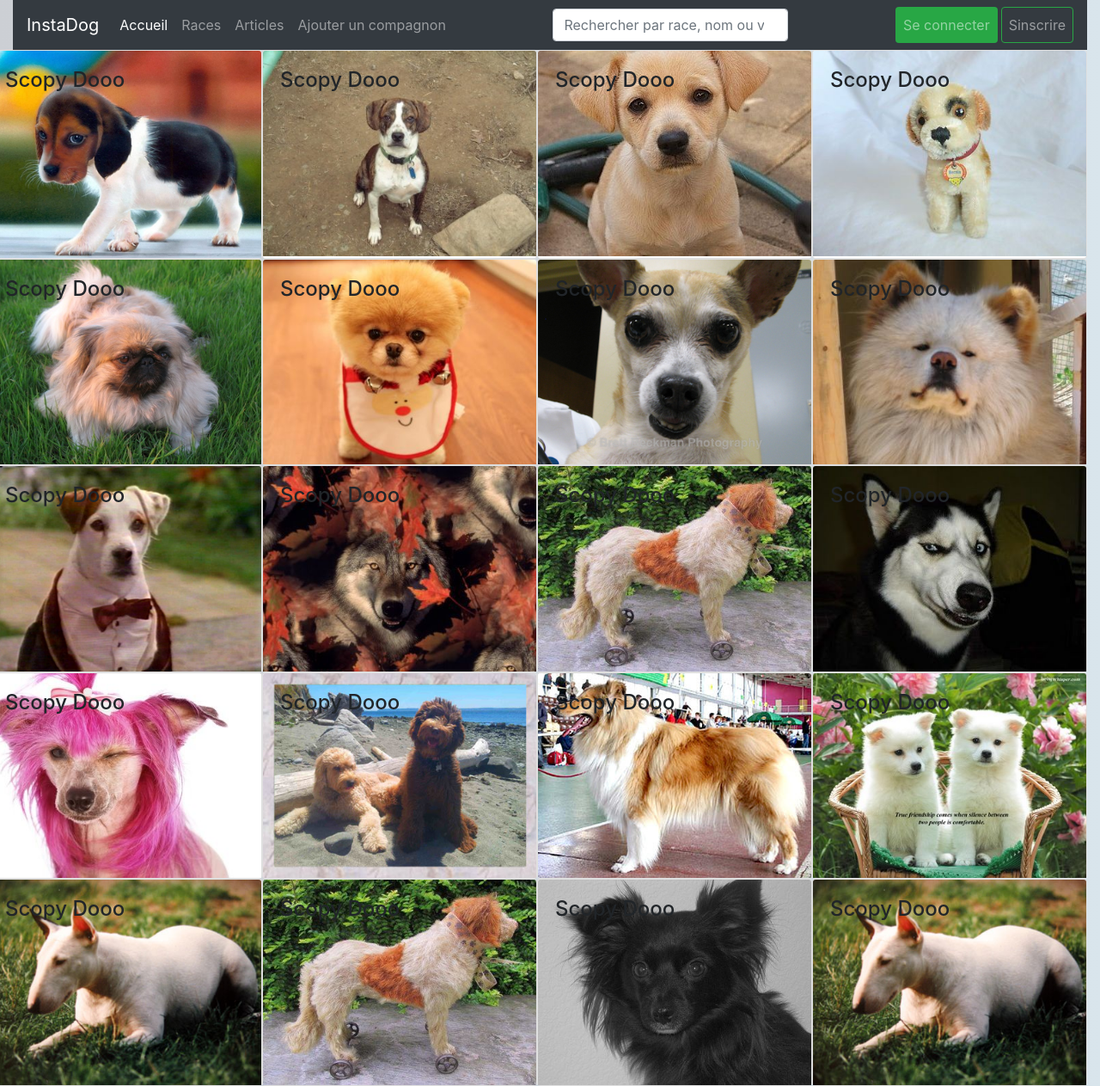
After one commit to Anjuide/InstaDog, a PHP site: page /login-old.php in a window 1280 px wide. The commit adds this page. Shown: the whole page at 86% size. Run offline with PHP 8.4, Linux system fonts and the light colour scheme; some libraries are stand-ins or nearby versions.

Commit message:
Travail mercredi matin

```diff
--- a/header.php
+++ b/header.php
@@ -2,14 +2,16 @@
 <html lang="fr">
 <head>
     <!-- META -->
-    <meta charset="utf-8">
+    <meta charset="UTF-8">
     <meta name="viewport" content="width=device-width, initial-scale=1.0">
     <meta http-equiv="X-UA-Compatible" content="ie=edge">
     <meta name="description" content="Instadog - Racontez l'histoire de votre chien">
     <!-- CHARGEMENT PAR CDN de Bootstrap 4.2.1 -->
     <link rel="stylesheet" href="https://stackpath.bootstrapcdn.com/bootstrap/4.2.1/css/bootstrap.min.css" integrity="sha384-GJzZqFGwb1QTTN6wy59ffF1BuGJpLSa9DkKMp0DgiMDm4iYMj70gZWKYbI706tWS" crossorigin="anonymous">
+    <!-- <link rel="stylesheet" href="https://cdnjs.cloudflare.com/ajax/libs/font-awesome/4.7.0/css/font-awesome.min.css"> -->
     <!-- CSS PERSONNALISÉS -->
     <link rel="stylesheet" type="text/css" href="css/style.css">
+    <link rel="shortcut icon" type="image/ico" href="images/favicon.ico"/>
     <title>
       <?php
         if(isset($title) && !empty($title)) {
@@ -23,8 +25,8 @@
 </head>
 <body>
 <header class="container-fluid">
-<nav class="navbar navbar-expand-lg navbar-light bg-light">
-  <a class="navbar-brand" href="#">InstaDog</a>
+<nav class="navbar navbar-expand-lg navbar-dark bg-dark">
+  <a class="navbar-brand" href="index.php">InstaDog</a>
   <button class="navbar-toggler" type="button" data-toggle="collapse" data-target="#navbarSupportedContent" aria-controls="navbarSupportedContent" aria-expanded="false" aria-label="Toggle navigation">
     <span class="navbar-toggler-icon"></span>
   </button>
@@ -35,29 +37,47 @@
         <a class="nav-link" href="index.php">Accueil <span class="sr-only">(current)</span></a>
       </li>
       <li class="nav-item">
-        <a class="nav-link" href="#">Compagnons</a>
+        <a class="nav-link" href="races.php">Races</a>
       </li>
       <li class="nav-item">
-        <a class="nav-link" href="#">Races</a>
+        <a class="nav-link" href="articles.php">Articles</a>
       </li>
-      <!-- <li class="nav-item">
-        <a class="nav-link" href="#">Articles</a>
-      </li> -->
       <li class="nav-item">
-        <a class="nav-link" href="ajouterUnChien.php">Ajouter un compagnon</a>
+        <a class="nav-link" href="ajouter-un-chien.php">Ajouter un compagnon</a>
       </li>
     </ul>
-    <form class="form-inline my-2 my-lg-0">
-      <input class="form-control mr-sm-2" type="search" placeholder="Rechercher par race, nom ou ville" aria-label="Search">
-      <button class="btn btn-outline-success my-2 my-sm-0" type="submit">Rechercher</button>
+    <form class="form-inline my-2 my-lg-0" action="index.php" method="post" enctype="multipart/form-data">
+      <input class="form-control mr-sm-2" type="search" name ="keywords" placeholder="Rechercher par race, nom ou ville" aria-label="Search">
+      <!-- <button type="submit"><i class="btn btn-outline-success my-2 my-sm-0 fa fa-search"></i></button> -->
+      <!-- <button class="btn btn-outline-success my-2 my-sm-0" type="submit">Rechercher</button> -->
     </form>
-    <ul class="navbar-nav mr-auto">
-      <li class="nav-item">
-        <a class="nav-link" href="connexion.php">Se connecter</a>
-      </li>
-      <li class="nav-item">
-        <a class="nav-link" href="inscription.php">S'inscrire</a>
-      </li>
+    <ul class="navbar-nav ml-auto">
+        <?php if (isset($_SESSION['email']) && isset($_SESSION['pwd'])){
+          echo '<li class="nav-item dropdown">';
+            echo '<a class="nav-link dropdown-toggle" href="#" id="navbarDropdownMenuLink" data-toggle="dropdown" aria-haspopup="true" aria-expanded="false">Mon compte</a>';
+            echo '<div class="dropdown-menu menu-deroulant" aria-labelledby="navbarDropdown">';
+            echo '<a class="dropdown-item" href="#">Ton profil</a>
+            <a class="dropdown-item" href="#">Tes chiens</a>
+            <a class="dropdown-item" href="#">Tes articles</a>
+            <div class="dropdown-divider"></div>';
+            // MET LE BOUTON DECONNEXION
+            echo '<form class="form-inline my-2 my-lg-0" action="deconnexion.php" method="post" enctype="multipart/form-data">';
+              echo '<button class="btn btn-outline-danger my-2 my-sm-0" type="submit">Déconnexion</button>';
+            echo '</form>';
+            echo '</div>';
+          echo '</li>';
+        }else{
+          // MET LES BOUTONS SE CONNECTER ET SINSCRIRE
+          echo '<li class="nav-item mr-1">';
+            echo '<a class="nav-link btn bg-success" href="connexion.php">Se connecter</a>';
+          echo '</li>';
+          echo '<li class="nav-item">';
+            echo '<a class="nav-link btn btn-outline-success" href="inscription.php">Sinscrire</a>';
+          echo '</li>';
+
+          }
+        ?>
+
     </ul>
   </div>
 </nav>
--- /dev/null
+++ b/login-old.php
@@ -0,0 +1,174 @@
+<?php
+$title= "Ajouter Un Article" ;
+include "header.php"
+?>
+<div class="row">
+
+
+    <div class="card" style="width: 20rem; col-lg-3 col-md-4">
+        <img class="card-img-top" src="images/D1.jpeg" alt="Card image">
+        <div class="card-img-overlay">
+        <h4 class="card-title dogyy">Scopy Dooo</h4>
+        <a href="#"></a>
+        </div>
+    </div>
+
+    <div class="card" style="width: 20rem; col-lg-3 col-md-4">
+        <img class="card-img-top" src="images/D2.jpeg" alt="Card image">
+        <div class="card-img-overlay">
+        <h4 class="card-title dogyy">Scopy Dooo</h4>
+        <a href="#"></a>
+        </div>
+    </div>
+
+    <div class="card" style="width: 20rem; col-lg-3 col-md-4">
+        <img class="card-img-top" src="images/D3.jpeg" alt="Card image">
+        <div class="card-img-overlay">
+        <h4 class="card-title dogyy">Scopy Dooo</h4>
+        <a href="#"></a>
+        </div>
+    </div>
+
+    <div class="card" style="width: 20rem; col-lg-3 col-md-4">
+        <img class="card-img-top" src="images/D4.jpeg" alt="Card image">
+        <div class="card-img-overlay">
+        <h4 class="card-title dogyy">Scopy Dooo</h4>
+         <a href="#"></a>
+        </div>
+        </div>
+
+    <div class="card" style="width: 20rem; col-lg-3 col-md-4">
+        <img class="card-img-top" src="images/D5.jpeg" alt="Card image">
+        <div class="card-img-overlay">
+        <h4 class="card-title dogyy">Scopy Dooo</h4>
+        <a href="#"></a>
+        </div>
+    </div>
+
+    <div class="card" style="width: 20rem; col-lg-3 col-md-4">
+        <img class="card-img-top" src="images/D6.jpeg" alt="Card image">
+        <div class="card-img-overlay">
+        <h4 class="card-title dogyy">Scopy Dooo</h4>
+        <a href="#"></a>
+        </div>
+    </div>
+
+    <div class="card" style="width: 20rem; col-lg-3 col-md-4">
+        <img class="card-img-top" src="images/D7.jpeg" alt="Card image">
+        <div class="card-img-overlay">
+        <h4 class="card-title dogyy">Scopy Dooo</h4>
+        <a href="#"></a>
+        </div>
+    </div>
+
+    <div class="card" style="width: 20rem; col-lg-3 col-md-4">
+        <img class="card-img-top" src="images/D8.jpeg" alt="Card image">
+        <div class="card-img-overlay">
+        <h4 class="card-title dogyy">Scopy Dooo</h4>
+        <a href="#"></a>
+        </div>
+    </div>
+
+<div class="card" style="width: 20rem; col-lg-3 col-md-4">
+  <img class="card-img-top" src="images/D9.jpeg" alt="Card image">
+  <div class="card-img-overlay">
+    <h4 class="card-title dogyy">Scopy Dooo</h4>
+    <a href="#"></a>
+  </div>
+</div>
+
+<div class="card" style="width: 20rem; col-lg-3 col-md-4">
+  <img class="card-img-top" src="images/D10.jpeg" alt="Card image">
+  <div class="card-img-overlay">
+    <h4 class="card-title dogyy">Scopy Dooo</h4>
+    <a href="#"></a>
+  </div>
+</div>
+
+<div class="card" style="width: 20rem; col-lg-3 col-md-4">
+  <img class="card-img-top" src="images/D18.jpeg" alt="Card image">
+  <div class="card-img-overlay">
+    <h4 class="card-title dogyy">Scopy Dooo</h4>
+    <a href="#"></a>
+  </div>
+</div>
+
+<div class="card" style="width: 20rem; col-lg-3 col-md-4">
+  <img class="card-img-top" src="images/D12.jpeg" alt="Card image">
+  <div class="card-img-overlay">
+    <h4 class="card-title dogyy">Scopy Dooo</h4>
+    <a href="#"></a>
+  </div>
+</div>
+
+<div class="card" style="width: 20rem; col-lg-3 col-md-4">
+  <img class="card-img-top" src="images/D13.jpeg" alt="Card image">
+  <div class="card-img-overlay">
+    <h4 class="card-title dogyy">Scopy Dooo</h4>
+    <a href="#"></a>
+  </div>
+</div>
+
+<div class="card" style="width: 20rem; col-lg-3 col-md-4">
+  <img class="card-img-top" src="images/D14.jpeg" alt="Card image">
+  <div class="card-img-overlay">
+    <h4 class="card-title dogyy">Scopy Dooo</h4>
+    <a href="#"></a>
+  </div>
+</div>
+
+<div class="card" style="width: 20rem; col-lg-3 col-md-4">
+  <img class="card-img-top" src="images/D15.jpeg" alt="Card image">
+  <div class="card-img-overlay">
+    <h4 class="card-title dogyy">Scopy Dooo</h4>
+    <a href="#"></a>
+  </div>
+</div>
+
+<div class="card" style="width: 20rem; col-lg-3 col-md-4">
+  <img class="card-img-top" src="images/D16.jpeg" alt="Card image">
+  <div class="card-img-overlay">
+    <h4 class="card-title dogyy">Scopy Dooo</h4>
+    <a href="#"></a>
+  </div>
+</div>
+
+<div class="card" style="width: 20rem; col-lg-3 col-md-4">
+  <img class="card-img-top" src="images/D17.jpeg" alt="Card image">
+  <div class="card-img-overlay">
+    <h4 class="card-title dogyy">Scopy Dooo</h4>
+    <a href="#"></a>
+  </div>
+</div>
+
+<div class="card" style="width: 20rem; col-lg-3 col-md-4">
+  <img class="card-img-top" src="images/D18.jpeg" alt="Card image">
+  <div class="card-img-overlay">
+    <h4 class="card-title dogyy">Scopy Dooo</h4>
+    <a href="#"></a>
+  </div>
+</div>
+
+<div class="card" style="width: 20rem; col-lg-3 col-md-4">
+  <img class="card-img-top" src="images/D19.jpeg" alt="Card image">
+  <div class="card-img-overlay">
+    <h4 class="card-title dogyy">Scopy Dooo</h4>
+    <a href="#"></a>
+  </div>
+</div>
+
+<div class="card" style="width: 20rem; col-lg-3 col-md-4">
+  <img class="card-img-top" src="images/D17.jpeg" alt="Card image">
+  <div class="card-img-overlay">
+    <h4 class="card-title dogyy">Scopy Dooo</h4>
+    <a href="#"></a>
+  </div>
+</div>
+
+
+
+
+
+
+
+</div>
```
Also changed, not shown: Chemin_De_Photos.txt (added, +19 -0 lines), Mohamad/registring.php (added, +17 -0 lines), Mohamad/style.css (added, +13 -0 lines), ajouterUnChien.php (+82 -5 lines), moh-Test.php (added, +111 -0 lines), moh-config.php (added, +194 -0 lines), images/5c63e927a93831.63452498.png (added), images/5c63f4f7e94390.54297386.png (added).
